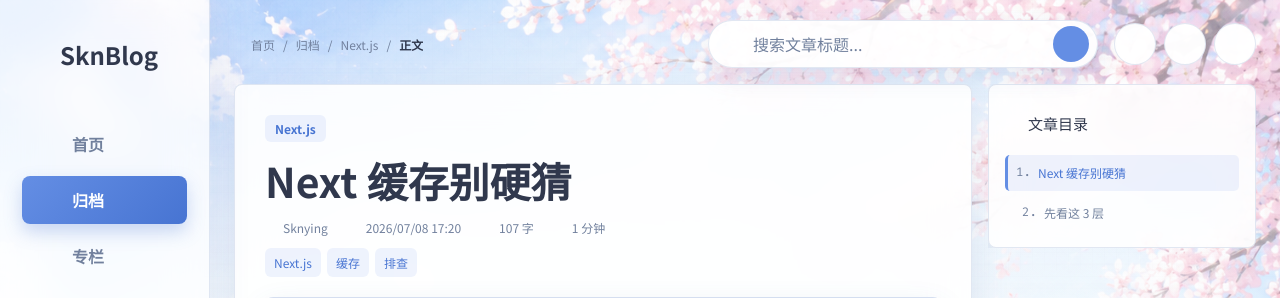
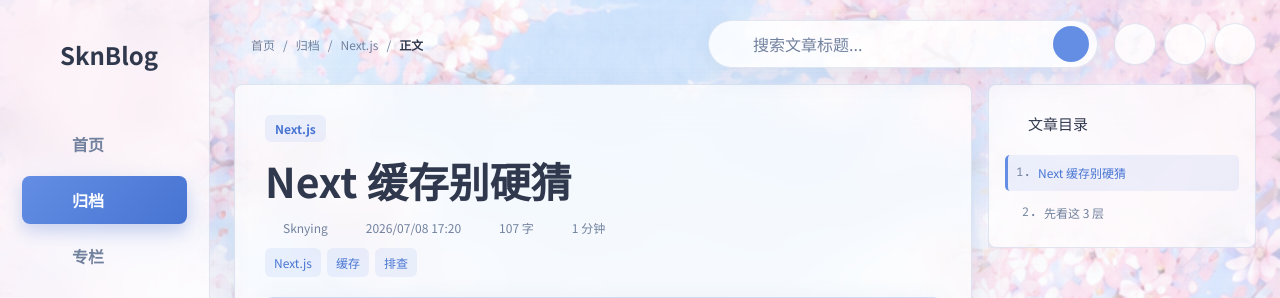
Before and after one commit to sknying/SknBlog, a Next.js app: page /posts/next-cache-notes in a window 1280 px wide. Shown: the top 298 px of the page. Built offline with nearby package versions, Linux system fonts and the light colour scheme; grey boxes are pictures that could not be loaded.

Commit message:
style: unify hero overlays and pending refinements

```diff
--- a/app/styles/site-background.css
+++ b/app/styles/site-background.css
@@ -1,4 +1,20 @@
 :is(.sakura-site, .archive-page, .article-page, .columns-page, .column-detail-page, .search-page, .tags-page) {
+  --surface: rgba(255, 255, 255, 0.68);
+  --surface-strong: rgba(255, 255, 255, 0.82);
+  --sakura-paper: rgba(255, 255, 255, 0.68);
+  --sakura-paper-strong: rgba(255, 255, 255, 0.82);
+  --archive-paper: rgba(255, 255, 255, 0.68);
+  --archive-paper-strong: rgba(255, 255, 255, 0.82);
+  --article-paper: rgba(255, 255, 255, 0.7);
+  --article-paper-strong: rgba(255, 255, 255, 0.84);
+  --columns-paper: rgba(255, 255, 255, 0.68);
+  --columns-paper-strong: rgba(255, 255, 255, 0.82);
+  --column-paper: rgba(255, 255, 255, 0.68);
+  --column-paper-strong: rgba(255, 255, 255, 0.82);
+  --search-paper: rgba(255, 255, 255, 0.68);
+  --search-paper-strong: rgba(255, 255, 255, 0.82);
+  --tags-paper: rgba(255, 255, 255, 0.68);
+  --tags-paper-strong: rgba(255, 255, 255, 0.82);
   background-image:
     linear-gradient(rgba(247, 251, 255, 0.14), rgba(238, 245, 252, 0.3)),
     url("/images/background.png");
@@ -8,16 +24,61 @@
   background-repeat: no-repeat;
 }
 
+:is(.sakura-site, .archive-page, .article-page, .columns-page, .column-detail-page, .search-page, .tags-page) > .sakura-sidebar {
+  background: rgba(255, 255, 255, 0.56);
+  backdrop-filter: blur(22px);
+}
+
 :root[data-theme="dark"] :is(.sakura-site, .archive-page, .article-page, .columns-page, .column-detail-page, .search-page, .tags-page) {
+  --surface: rgba(24, 34, 58, 0.66);
+  --surface-strong: rgba(31, 43, 70, 0.8);
+  --sakura-paper: rgba(24, 34, 58, 0.66);
+  --sakura-paper-strong: rgba(31, 43, 70, 0.8);
+  --archive-paper: rgba(24, 34, 58, 0.66);
+  --archive-paper-strong: rgba(31, 43, 70, 0.8);
+  --article-paper: rgba(24, 34, 58, 0.7);
+  --article-paper-strong: rgba(31, 43, 70, 0.84);
+  --columns-paper: rgba(24, 34, 58, 0.66);
+  --columns-paper-strong: rgba(31, 43, 70, 0.8);
+  --column-paper: rgba(24, 34, 58, 0.66);
+  --column-paper-strong: rgba(31, 43, 70, 0.8);
+  --search-paper: rgba(24, 34, 58, 0.66);
+  --search-paper-strong: rgba(31, 43, 70, 0.8);
+  --tags-paper: rgba(24, 34, 58, 0.66);
+  --tags-paper-strong: rgba(31, 43, 70, 0.8);
   background-image:
     linear-gradient(rgba(12, 20, 38, 0.62), rgba(20, 30, 52, 0.72)),
     url("/images/background.png");
 }
 
+:root[data-theme="dark"] :is(.sakura-site, .archive-page, .article-page, .columns-page, .column-detail-page, .search-page, .tags-page) > .sakura-sidebar {
+  background: rgba(17, 24, 42, 0.62);
+}
+
 @media (prefers-color-scheme: dark) {
   :root:not([data-theme]) :is(.sakura-site, .archive-page, .article-page, .columns-page, .column-detail-page, .search-page, .tags-page) {
+    --surface: rgba(24, 34, 58, 0.66);
+    --surface-strong: rgba(31, 43, 70, 0.8);
+    --sakura-paper: rgba(24, 34, 58, 0.66);
+    --sakura-paper-strong: rgba(31, 43, 70, 0.8);
+    --archive-paper: rgba(24, 34, 58, 0.66);
+    --archive-paper-strong: rgba(31, 43, 70, 0.8);
+    --article-paper: rgba(24, 34, 58, 0.7);
+    --article-paper-strong: rgba(31, 43, 70, 0.84);
+    --columns-paper: rgba(24, 34, 58, 0.66);
+    --columns-paper-strong: rgba(31, 43, 70, 0.8);
+    --column-paper: rgba(24, 34, 58, 0.66);
+    --column-paper-strong: rgba(31, 43, 70, 0.8);
+    --search-paper: rgba(24, 34, 58, 0.66);
+    --search-paper-strong: rgba(31, 43, 70, 0.8);
+    --tags-paper: rgba(24, 34, 58, 0.66);
+    --tags-paper-strong: rgba(31, 43, 70, 0.8);
     background-image:
       linear-gradient(rgba(12, 20, 38, 0.62), rgba(20, 30, 52, 0.72)),
       url("/images/background.png");
   }
+
+  :root:not([data-theme]) :is(.sakura-site, .archive-page, .article-page, .columns-page, .column-detail-page, .search-page, .tags-page) > .sakura-sidebar {
+    background: rgba(17, 24, 42, 0.62);
+  }
 }
--- a/components/column-detail.css
+++ b/components/column-detail.css
@@ -61,7 +61,7 @@
 .column-detail-hero > img { object-fit: cover; object-position: center 45%; }
 .column-detail-image-fallback { position: absolute; inset: 0; display: grid; place-items: center; color: var(--column-teal-deep); background: linear-gradient(145deg, color-mix(in srgb, var(--column-teal) 18%, var(--column-paper-strong)), color-mix(in srgb, var(--column-coral) 16%, var(--column-paper-strong))); }
 .column-detail-image-fallback svg { width: 34px; height: 34px; }
-.column-detail-hero-wash { position: absolute; inset: 0; background: linear-gradient(90deg, rgba(255, 255, 255, 0.9), rgba(255, 255, 255, 0.52) 43%, rgba(255, 255, 255, 0.04) 72%); }
+.column-detail-hero-wash { position: absolute; inset: 0; background: linear-gradient(90deg, rgba(255, 255, 255, 0.91) 0%, rgba(255, 255, 255, 0.58) 35%, transparent 64%), linear-gradient(0deg, rgba(42, 67, 108, 0.08), transparent 42%); }
 .column-detail-hero-copy { position: relative; z-index: 1; width: min(530px, 60%); padding: 58px 32px 38px 54px; }
 .column-detail-hero-copy > span, .column-detail-intro span, .column-detail-articles header span { color: var(--column-teal-deep); font-size: 13px; font-weight: 800; }
 .column-detail-hero-copy h1 { margin: 9px 0 12px; color: var(--column-text); font-family: var(--font-display), var(--font-body), sans-serif; font-size: clamp(36px, 4vw, 56px); line-height: 1.16; }
@@ -156,7 +156,7 @@
   .column-detail-workspace { padding: 12px 12px 0; }
   .column-detail-hero { min-height: 280px; }
   .column-detail-hero > img { object-position: 64% center; }
-  .column-detail-hero-wash { background: linear-gradient(90deg, rgba(255, 255, 255, 0.94), rgba(255, 255, 255, 0.66) 66%, rgba(255, 255, 255, 0.14)); }
+  .column-detail-hero-wash { background: linear-gradient(90deg, rgba(255, 255, 255, 0.94), rgba(255, 255, 255, 0.68) 68%, rgba(255, 255, 255, 0.18)); }
   .column-detail-hero-copy { width: 88%; padding: 44px 22px 30px; }
   .column-detail-hero-copy h1 { font-size: 38px; }
   .column-detail-stat-strip { grid-template-columns: repeat(2, 1fr); }
@@ -181,7 +181,7 @@
   .column-detail-article-cover { height: 150px; }
 }
 
-:root[data-theme="dark"] .column-detail-hero-wash { background: linear-gradient(90deg, rgba(12, 20, 38, 0.98), rgba(18, 29, 52, 0.82) 44%, rgba(18, 29, 52, 0.4) 64%, rgba(18, 29, 52, 0.08) 76%); }
+:root[data-theme="dark"] .column-detail-hero-wash { background: linear-gradient(90deg, rgba(18, 27, 48, 0.93), rgba(18, 27, 48, 0.55) 38%, rgba(18, 27, 48, 0.08) 68%); }
 
 @media (prefers-color-scheme: dark) {
   :root:not([data-theme]) .column-detail-page {
@@ -197,7 +197,7 @@
     --column-shadow: 0 18px 52px rgba(4, 9, 22, 0.42);
     background: radial-gradient(circle at 76% 4%, rgba(76, 105, 165, 0.3), transparent 34rem), radial-gradient(circle at 90% 54%, rgba(133, 68, 102, 0.22), transparent 30rem), linear-gradient(145deg, #0f1728, var(--column-bg) 58%, #241a2b);
   }
-  :root:not([data-theme]) .column-detail-hero-wash { background: linear-gradient(90deg, rgba(12, 20, 38, 0.98), rgba(18, 29, 52, 0.82) 44%, rgba(18, 29, 52, 0.4) 64%, rgba(18, 29, 52, 0.08) 76%); }
+  :root:not([data-theme]) .column-detail-hero-wash { background: linear-gradient(90deg, rgba(18, 27, 48, 0.93), rgba(18, 27, 48, 0.55) 38%, rgba(18, 27, 48, 0.08) 68%); }
 }
 
 @media (prefers-reduced-motion: reduce) {
--- a/components/column-detail.tsx
+++ b/components/column-detail.tsx
@@ -61,7 +61,7 @@ function ArticleRow({ post, featured = false }: { post: Post; featured?: boolean
         <SafeImage src={post.image} alt={`${post.title} 封面`} sizes="(max-width: 760px) 84vw, 210px" />
       </Link>
       <div className="column-detail-article-copy">
-        {featured ? <span className="column-detail-featured-mark">推荐阅读</span> : null}
+        {featured ? <span className="column-detail-featured-mark">最新</span> : null}
         <h3><Link href={`/posts/${post.slug}`}>{post.title}</Link></h3>
         <p>{post.summary}</p>
         <div className="column-detail-article-tags">
--- a/components/posts-index.css
+++ b/components/posts-index.css
@@ -53,7 +53,7 @@
 }
 
 :root[data-theme="dark"] .archive-banner > div:first-of-type {
-  background: linear-gradient(90deg, rgba(18, 27, 48, 0.94), rgba(18, 27, 48, 0.62) 44%, rgba(18, 27, 48, 0.08) 72%);
+  background: linear-gradient(90deg, rgba(18, 27, 48, 0.93), rgba(18, 27, 48, 0.55) 38%, rgba(18, 27, 48, 0.08) 68%);
 }
 
 :root[data-theme="dark"] .archive-months button,
@@ -362,7 +362,9 @@
 .archive-banner > div:first-of-type {
   position: absolute;
   inset: 0;
-  background: linear-gradient(90deg, rgba(255, 255, 255, 0.86), rgba(255, 255, 255, 0.45) 42%, rgba(255, 255, 255, 0.02) 70%);
+  background:
+    linear-gradient(90deg, rgba(255, 255, 255, 0.91) 0%, rgba(255, 255, 255, 0.58) 35%, transparent 64%),
+    linear-gradient(0deg, rgba(42, 67, 108, 0.08), transparent 42%);
 }
 
 .archive-banner-copy {
@@ -918,7 +920,7 @@
   .archive-toolbar-icons a { display: none; }
   .archive-banner { min-height: 280px; }
   .archive-banner > img { object-position: 62% center; }
-  .archive-banner > div:first-of-type { background: linear-gradient(90deg, rgba(255, 255, 255, 0.92), rgba(255, 255, 255, 0.66) 64%, rgba(255, 255, 255, 0.18)); }
+  .archive-banner > div:first-of-type { background: linear-gradient(90deg, rgba(255, 255, 255, 0.94), rgba(255, 255, 255, 0.68) 68%, rgba(255, 255, 255, 0.18)); }
   .archive-banner-copy { width: 82%; padding: 58px 22px 32px; }
   .archive-banner-copy h1 { font-size: 38px; }
   .archive-years { padding: 16px 14px 20px 27px; }
@@ -973,7 +975,7 @@
   }
 
   :root:not([data-theme]) .archive-banner > div:first-of-type {
-    background: linear-gradient(90deg, rgba(18, 27, 48, 0.94), rgba(18, 27, 48, 0.62) 44%, rgba(18, 27, 48, 0.08) 72%);
+    background: linear-gradient(90deg, rgba(18, 27, 48, 0.93), rgba(18, 27, 48, 0.55) 38%, rgba(18, 27, 48, 0.08) 68%);
   }
 
   :root:not([data-theme]) .archive-months button,
--- a/content/posts/2026/admin-publish-flow.md
+++ b/content/posts/2025/admin-publish-flow.md
@@ -1,6 +1,6 @@
 ---
 title: 管理员发文流程
-publishedAt: 2026-06-21T10:30:00+08:00
+publishedAt: 2025-06-21T10:30:00+08:00
 column: 写作工具
 tags: [Admin, 发布, Markdown]
 summary: 从本地 Markdown 到线上页面。
```
Also changed, not shown: components/columns-index.css (+4 -4 lines), components/tags-index.css (+4 -4 lines), public/images/background.png.
